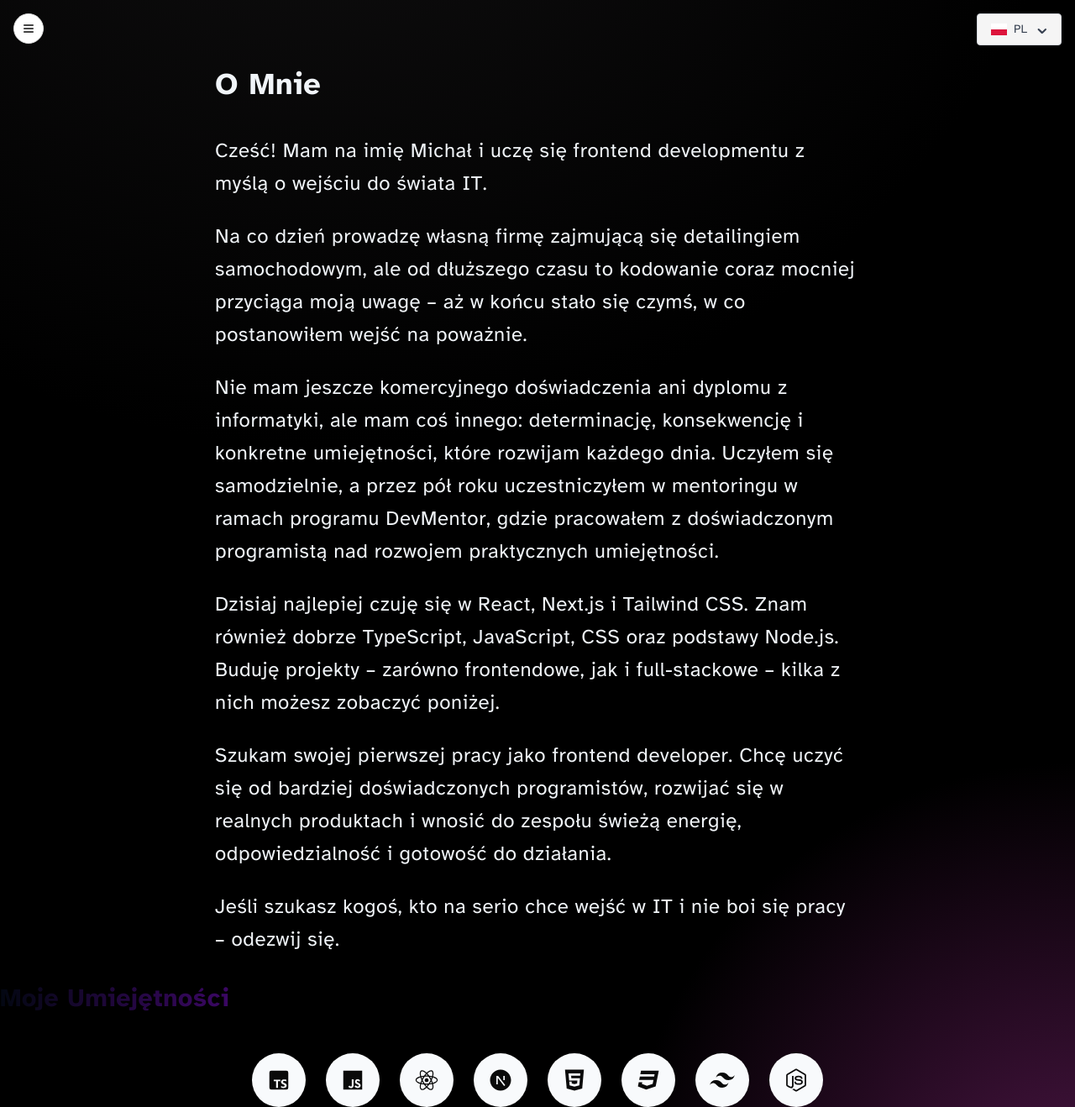
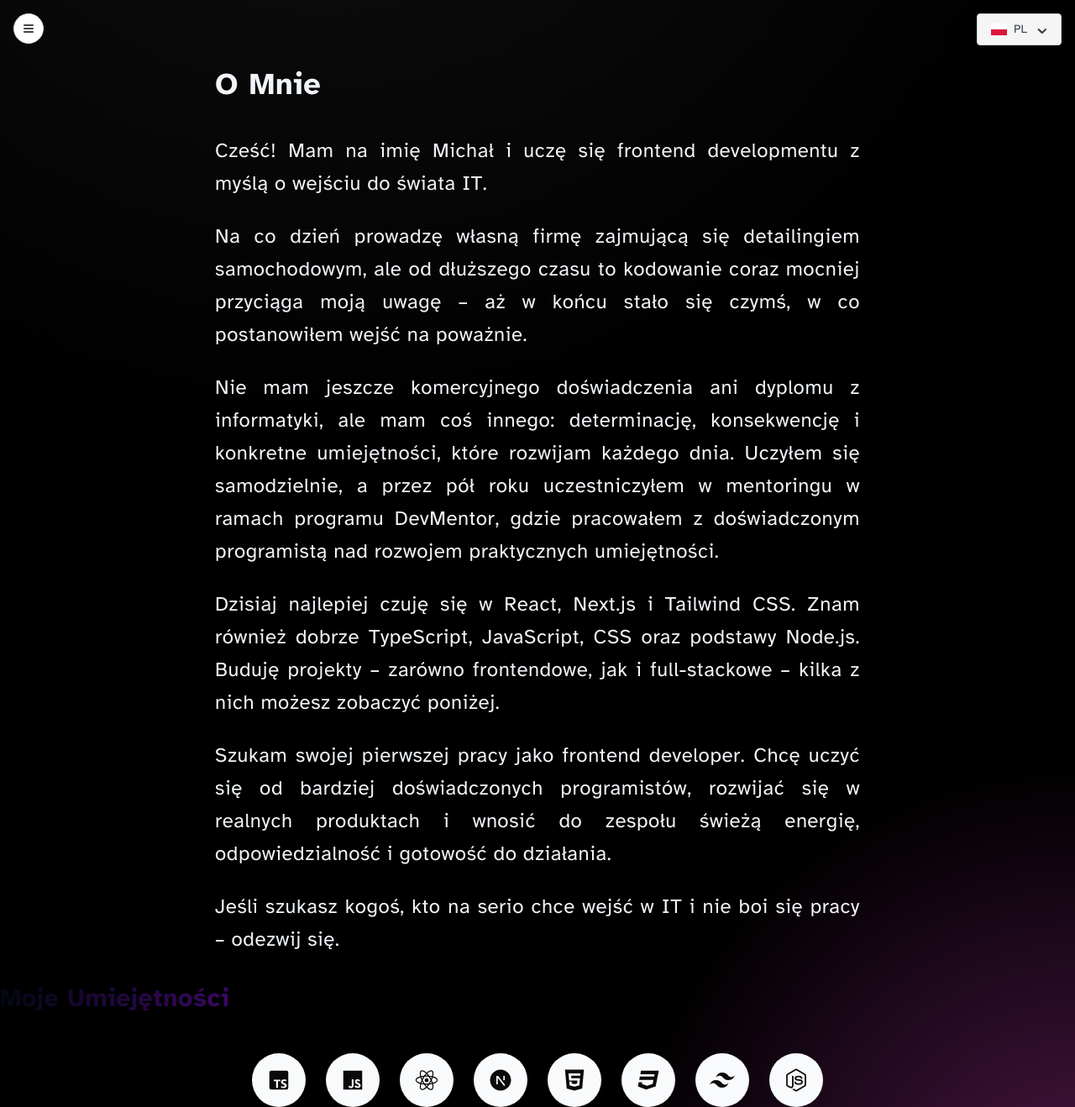
Before and after one commit to misiek869/my_portfolio_v3, a React (Vite) app: page /about in a window 1280 px wide. Shown: the whole page at 84% size. Built offline with nearby package versions, Linux system fonts and the light colour scheme.

Commit message:
text-justify

```diff
--- a/src/components/About.tsx
+++ b/src/components/About.tsx
@@ -31,22 +31,22 @@ const About = () => {
 					{t('aboutTitle')}
 				</h2>
 				<div className='mt-10'>
-					<p className='text-lg sm:text-xl tracking-wide leading-loose md:text-2xl 3xl:text-3xl 3xl:leading-[3rem] md:leading-relaxed'>
+					<p className='text-lg sm:text-xl tracking-wide leading-loose md:text-2xl 3xl:text-3xl 3xl:leading-[3rem] md:leading-relaxed text-justify'>
 						{t('about_01')}
 					</p>
-					<p className='text-lg sm:text-xl tracking-wide leading-loose md:text-2xl 3xl:text-3xl 3xl:leading-[3rem] mt-6 md:leading-relaxed'>
+					<p className='text-lg sm:text-xl tracking-wide leading-loose md:text-2xl 3xl:text-3xl 3xl:leading-[3rem] mt-6 md:leading-relaxed text-justify'>
 						{t('about_02')}
 					</p>
-					<p className='text-lg sm:text-xl tracking-wide leading-loose md:text-2xl 3xl:text-3xl 3xl:leading-[3rem] mt-6 md:leading-relaxed'>
+					<p className='text-lg sm:text-xl tracking-wide leading-loose md:text-2xl 3xl:text-3xl 3xl:leading-[3rem] mt-6 md:leading-relaxed text-justify'>
 						{t('about_03')}
 					</p>
-					<p className='text-lg sm:text-xl tracking-wide leading-loose md:text-2xl 3xl:text-3xl 3xl:leading-[3rem] mt-6 md:leading-relaxed'>
+					<p className='text-lg sm:text-xl tracking-wide leading-loose md:text-2xl 3xl:text-3xl 3xl:leading-[3rem] mt-6 md:leading-relaxed text-justify'>
 						{t('about_04')}
 					</p>
-					<p className='text-lg sm:text-xl tracking-wide leading-loose md:text-2xl 3xl:text-3xl 3xl:leading-[3rem] mt-6 md:leading-relaxed'>
+					<p className='text-lg sm:text-xl tracking-wide leading-loose md:text-2xl 3xl:text-3xl 3xl:leading-[3rem] mt-6 md:leading-relaxed text-justify'>
 						{t('about_05')}
 					</p>
-					<p className='text-lg sm:text-xl tracking-wide leading-loose md:text-2xl 3xl:text-3xl 3xl:leading-[3rem] mt-6 md:leading-relaxed'>
+					<p className='text-lg sm:text-xl tracking-wide leading-loose md:text-2xl 3xl:text-3xl 3xl:leading-[3rem] mt-6 md:leading-relaxed text-justify'>
 						{t('about_06')}
 					</p>
 				</div>
```
